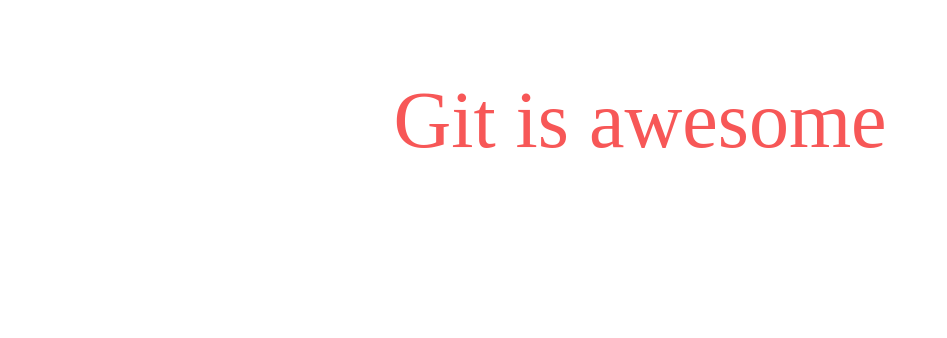
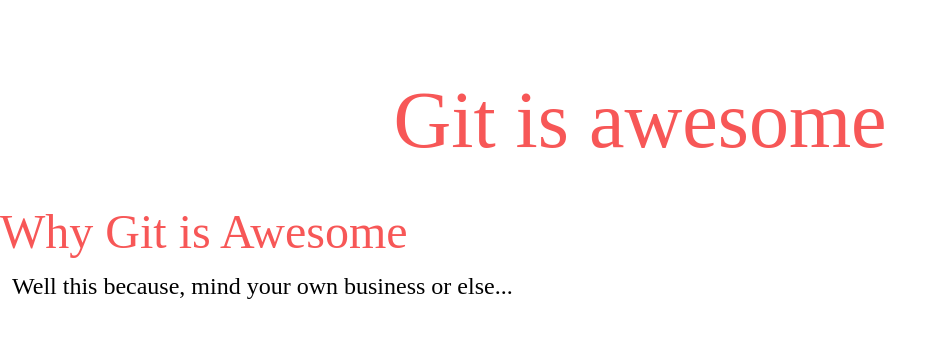
Before and after one commit to Omarzikry/Git, a plain HTML site: page index.html in a window 1280 px wide. Shown: the whole page, without its empty margins (0-947 px from the left). Drawn offline with nearby package versions, Linux system fonts and the light colour scheme.

Commit message:
this is seconed section

```diff
--- a/css/styles.css
+++ b/css/styles.css
@@ -1 +1 @@
-html,body,div,span,applet,object,iframe,h1,h2,h3,h4,h5,h6,p,blockquote,pre,a,abbr,acronym,address,big,cite,code,del,dfn,em,img,ins,kbd,q,s,samp,small,strike,strong,sub,sup,tt,var,b,u,i,center,dl,dt,dd,ol,ul,li,fieldset,form,label,legend,table,caption,tbody,tfoot,thead,tr,th,td,article,aside,canvas,details,embed,figure,figcaption,footer,header,hgroup,menu,nav,output,ruby,section,summary,time,mark,audio,video{margin:0;padding:0;border:0;font-size:100%;font:inherit;vertical-align:baseline}article,aside,details,figcaption,figure,footer,header,hgroup,menu,nav,section{display:block}body{line-height:1}ol,ul{list-style:none}blockquote,q{quotes:none}blockquote:before,blockquote:after,q:before,q:after{content:'';content:none}table{border-collapse:collapse;border-spacing:0}h1{color:#f75757;font-size:5em;text-align:center;padding-top:1em}
+html,body,div,span,applet,object,iframe,h1,h2,h3,h4,h5,h6,p,blockquote,pre,a,abbr,acronym,address,big,cite,code,del,dfn,em,img,ins,kbd,q,s,samp,small,strike,strong,sub,sup,tt,var,b,u,i,center,dl,dt,dd,ol,ul,li,fieldset,form,label,legend,table,caption,tbody,tfoot,thead,tr,th,td,article,aside,canvas,details,embed,figure,figcaption,footer,header,hgroup,menu,nav,output,ruby,section,summary,time,mark,audio,video{margin:0;padding:0;border:0;font-size:100%;font:inherit;vertical-align:baseline}article,aside,details,figcaption,figure,footer,header,hgroup,menu,nav,section{display:block}body{line-height:1}ol,ul{list-style:none}blockquote,q{quotes:none}blockquote:before,blockquote:after,q:before,q:after{content:'';content:none}table{border-collapse:collapse;border-spacing:0}h1{color:#f75757;font-size:5em;text-align:center;padding-top:1em}h2{color:#f75757;font-size:3em;padding-top:1em}p{font-size:1.5em;line-height:1.5em;padding:0.5em}
--- a/index.html
+++ b/index.html
@@ -13,6 +13,10 @@
     <header>
         <h1>Git is awesome</h1>
     </header>
+    <main>
+        <h2>Why Git is Awesome</h2>
+        <p>Well this because, mind your own business or else...</p>
+    </main>
 
 
 
--- a/scss/_header.scss
+++ b/scss/_header.scss
@@ -4,3 +4,13 @@ h1{
     text-align: center;
     padding-top: 1em
 }
+h2{
+    color: #f75757;
+    font-size: 3em;
+    padding-top: 1em
+}
+p{
+    font-size: 1.5em;
+    line-height: 1.5em;
+    padding: 0.5em
+}
```
